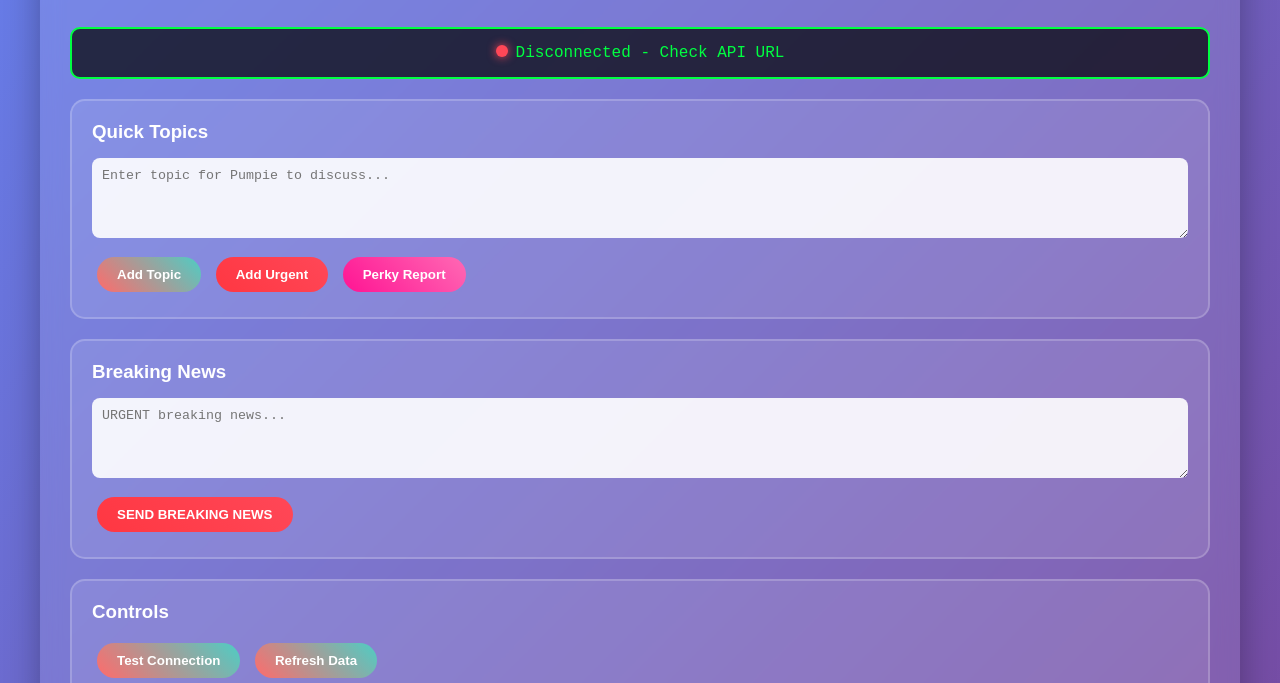
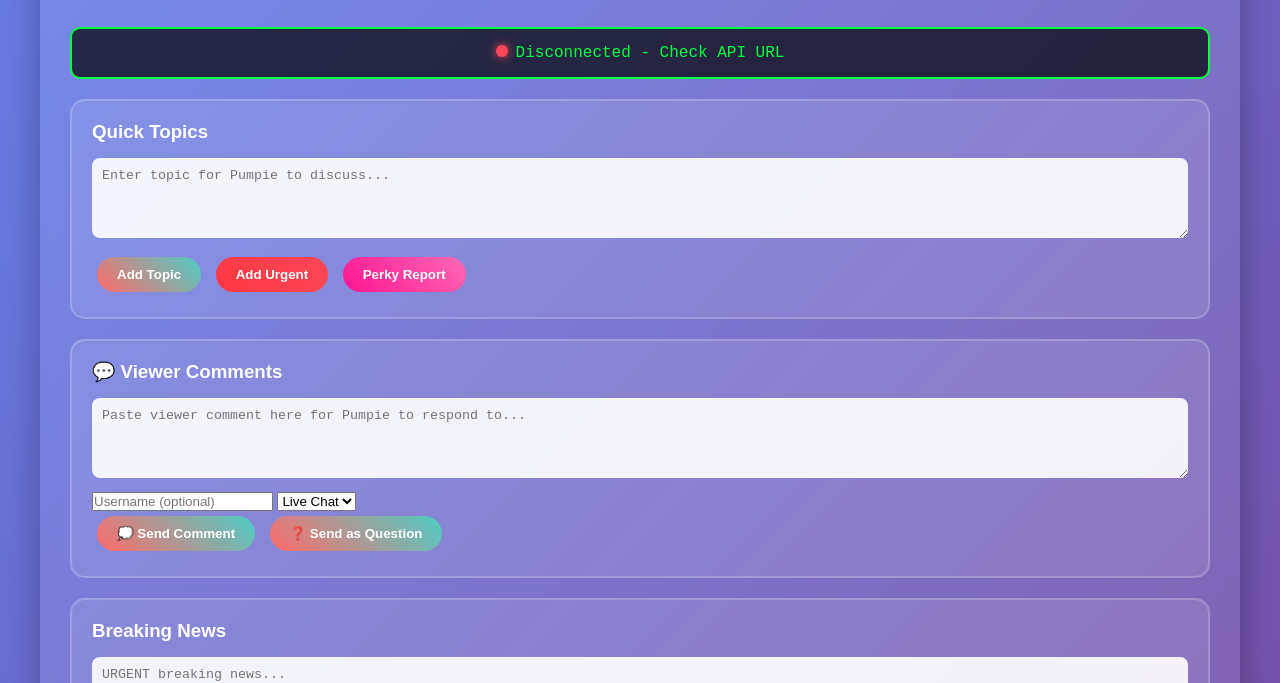
Before and after one commit to sovagpt/pumpie, a website: page pumpie-admin.html in a window 1280 px wide. Shown: the part 126-809 px from the top of the page. Drawn offline with Linux system fonts and the light colour scheme; no server answers.

Commit message:
Update pumpie-admin.html

```diff
--- a/pumpie-admin.html
+++ b/pumpie-admin.html
@@ -109,6 +109,24 @@
             <button class="btn perky" onclick="addPerkyReport()">Perky Report</button>
         </div>
 
+        <div class="panel viewer-comments">
+    <h3>💬 Viewer Comments</h3>
+    <textarea id="viewerComment" class="topic-input" placeholder="Paste viewer comment here for Pumpie to respond to..."></textarea>
+
+    <div class="input-group">
+        <input type="text" id="viewerUsername" placeholder="Username (optional)" style="flex: 1;">
+        <select id="commentPlatform">
+            <option value="chat">Live Chat</option>
+            <option value="twitter">Twitter</option>
+            <option value="telegram">Telegram</option>
+            <option value="discord">Discord</option>
+        </select>
+    </div>
+
+    <button class="btn" onclick="addViewerComment()">💭 Send Comment</button>
+    <button class="btn" onclick="addViewerQuestion()">❓ Send as Question</button>
+</div>
+
         <div class="panel">
             <h3>Breaking News</h3>
             <textarea id="breakingNews" class="topic-input" placeholder="URGENT breaking news..."></textarea>
@@ -216,6 +234,42 @@
             document.getElementById('breakingNews').value = '';
         }
 
+        async function addViewerComment() {
+    const comment = document.getElementById('viewerComment').value.trim();
+    const username = document.getElementById('viewerUsername').value || 'Anonymous';
+    const platform = document.getElementById('commentPlatform').value;
+
+    if (!comment) {
+        alert('Please enter a comment');
+        return;
+    }
+
+    const topicContent = `Viewer ${username} from ${platform} says: "${comment}" - Please respond to this comment naturally.`;
+
+    await sendTopic(topicContent, 'viewer_interaction', 'normal');
+
+    document.getElementById('viewerComment').value = '';
+    document.getElementById('viewerUsername').value = '';
+}
+
+async function addViewerQuestion() {
+    const comment = document.getElementById('viewerComment').value.trim();
+    const username = document.getElementById('viewerUsername').value || 'Anonymous';
+    const platform = document.getElementById('commentPlatform').value;
+
+    if (!comment) {
+        alert('Please enter a question');
+        return;
+    }
+
+    const topicContent = `Viewer ${username} from ${platform} asks: "${comment}" - Please answer this question directly.`;
+
+    await sendTopic(topicContent, 'viewer_question', 'normal');
+
+    document.getElementById('viewerComment').value = '';
+    document.getElementById('viewerUsername').value = '';
+}
+
         // Core function to send topics to radio
         async function sendTopic(content, type = 'general', priority = 'normal', reporter = 'pumpie') {
             try {
```
